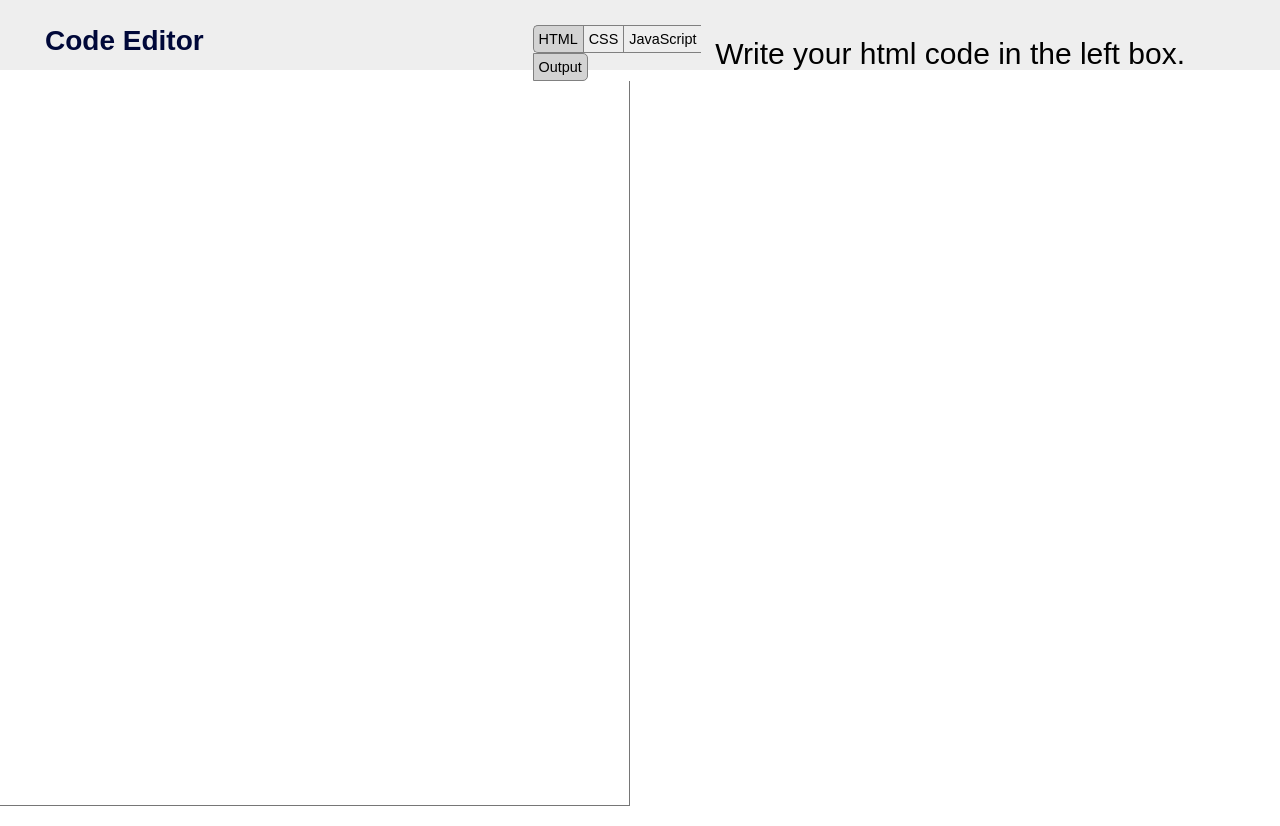
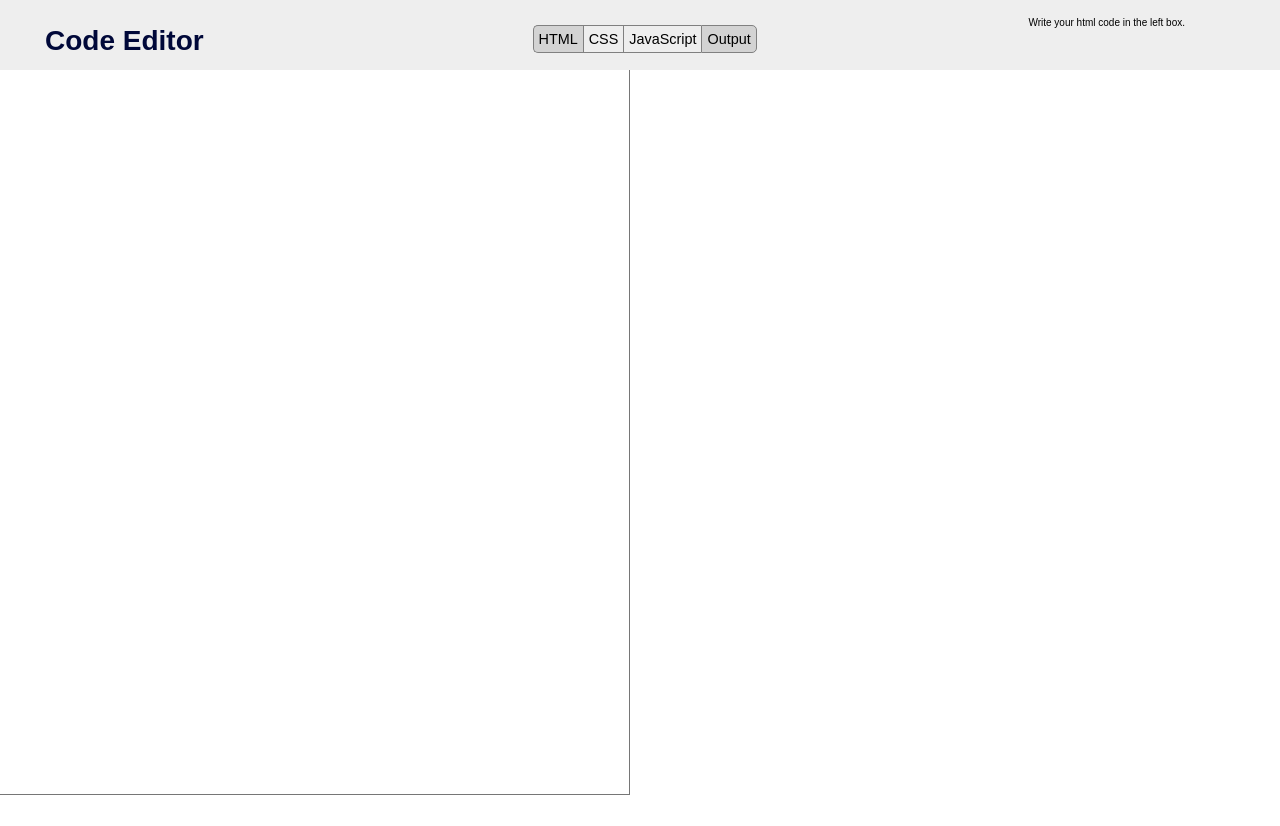
Before and after one commit to Apurvanmorey/editor, a plain HTML site: page index.html in a window 1280 px wide. After the commit the page ends 800 px from the top, so only its background shows below. Drawn offline with Linux system fonts and the light colour scheme.

Commit message:
Second commit

```diff
--- a/index.css
+++ b/index.css
@@ -58,7 +58,7 @@ border manually------*/
   margin-right: 100px;
 }
 #madeBy p {
-  font-size: 30px;
+  font-size: 10px;
   padding-bottom: 5px;
 }
 /*---initially html and output will be selected as active*/
```
